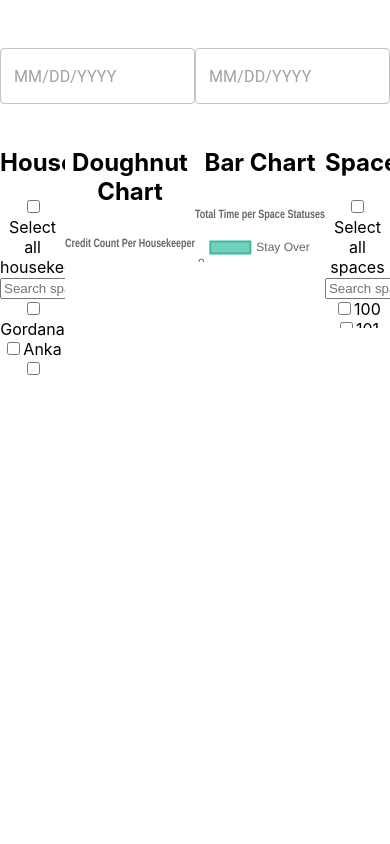
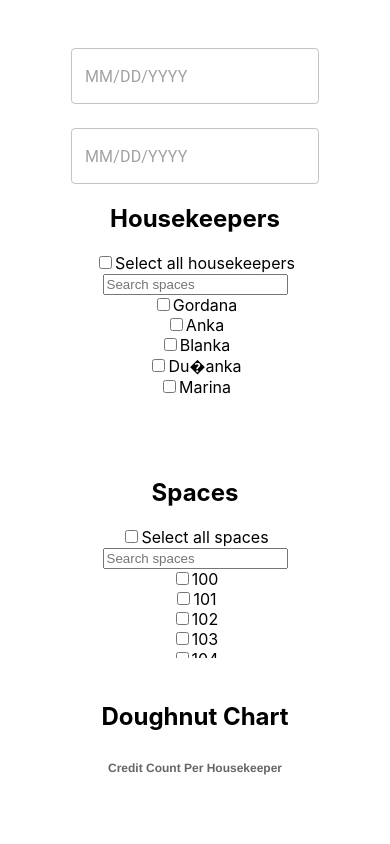
Before and after one commit to mtochi/Flexkeeping, a React (Create React App) app: page / in a window 390 px wide. Shown: the top 844 px of the page. Built offline with nearby package versions, Linux system fonts and the light colour scheme.

Commit message:
ui changes

```diff
--- a/src/components/Cleanups.tsx
+++ b/src/components/Cleanups.tsx
@@ -1,7 +1,8 @@
 import Box from '@mui/material/Box';
+import { useMediaQuery } from '@mui/material';
 import Grid from '@mui/material/Grid';
 import { DatePicker } from '@mui/x-date-pickers/DatePicker';
-import dayjs, { Dayjs } from 'dayjs';
+import dayjs from 'dayjs';
 import { useDatesDispatch } from '../contexts/DateContext';
 import { useDates } from '../contexts/DateContext';
 import { BarChart } from './BarChart';
@@ -13,11 +14,12 @@ export const Cleanups = () => {
   const dispatch = useDatesDispatch();
   const dates = useDates();
   console.log(dates)
+  const isMobile = useMediaQuery('(max-width:600px)');
 
   return (
     <Box sx={{ width: '100%' }}>
-    <Grid container rowSpacing={3} columnSpacing={0} sx={{marginTop: 3}}>
-      <Grid item xs={6}>
+      <Grid container rowSpacing={3} columnSpacing={0} sx={{ marginTop: 3 }}>
+        <Grid item md={6} xs={12}>
           <DatePicker
             minDate={dayjs('2023-04-01')}
             maxDate={dayjs('2023-04-07')}
@@ -28,7 +30,7 @@ export const Cleanups = () => {
               });
             }} />
         </Grid>
-      <Grid item xs={6}>
+        <Grid item md={6} xs={12}>
 
           <DatePicker
             minDate={dayjs('2023-04-01')}
@@ -41,22 +43,50 @@ export const Cleanups = () => {
             }} />
         </Grid>
 
-      <Grid item xs={2}>
+        {
+          isMobile ? (
+
+
+            <Grid container rowSpacing={3} columnSpacing={0}>
+               <Grid item xs={12} md={2}>
           <Box sx={{ height: '250px', overflowY: 'scroll' }}>
             <HouseKeepers />
           </Box>
         </Grid>
-      <Grid item xs={4}>
-        <DoughnutChart />
-      </Grid>
-      <Grid item xs={4}>
-        <BarChart />
-      </Grid>
-      <Grid item xs={2}>
+        <Grid item xs={12} md={2}>
                 <Box sx={{ height: '200px', overflowY: 'scroll' }}>
                   <Spaces />
                 </Box>
               </Grid>
+              <Grid item xs={12} md={4}>
+                <DoughnutChart />
+              </Grid>
+              <Grid item xs={12} md={4}>
+                <BarChart />
+              </Grid>
+
+            </Grid>
+          ) : (
+            <Grid container rowSpacing={3} columnSpacing={0}>
+                      <Grid item xs={12} md={2}>
+          <Box sx={{ height: '250px', overflowY: 'scroll' }}>
+            <HouseKeepers />
+          </Box>
+        </Grid>
+
+            <Grid item xs={12} md={4}>
+              <DoughnutChart />
+            </Grid>
+            <Grid item xs={12} md={4}>
+              <BarChart />
+            </Grid>
+            <Grid item xs={12} md={2}>
+              <Box sx={{ height: '200px', overflowY: 'scroll' }}>
+                <Spaces />
+              </Box>
+            </Grid>
+            </Grid>)
+        }
       </Grid>
     </Box>
   );
```
Lines whose indentation alone changed are shown as unchanged.
